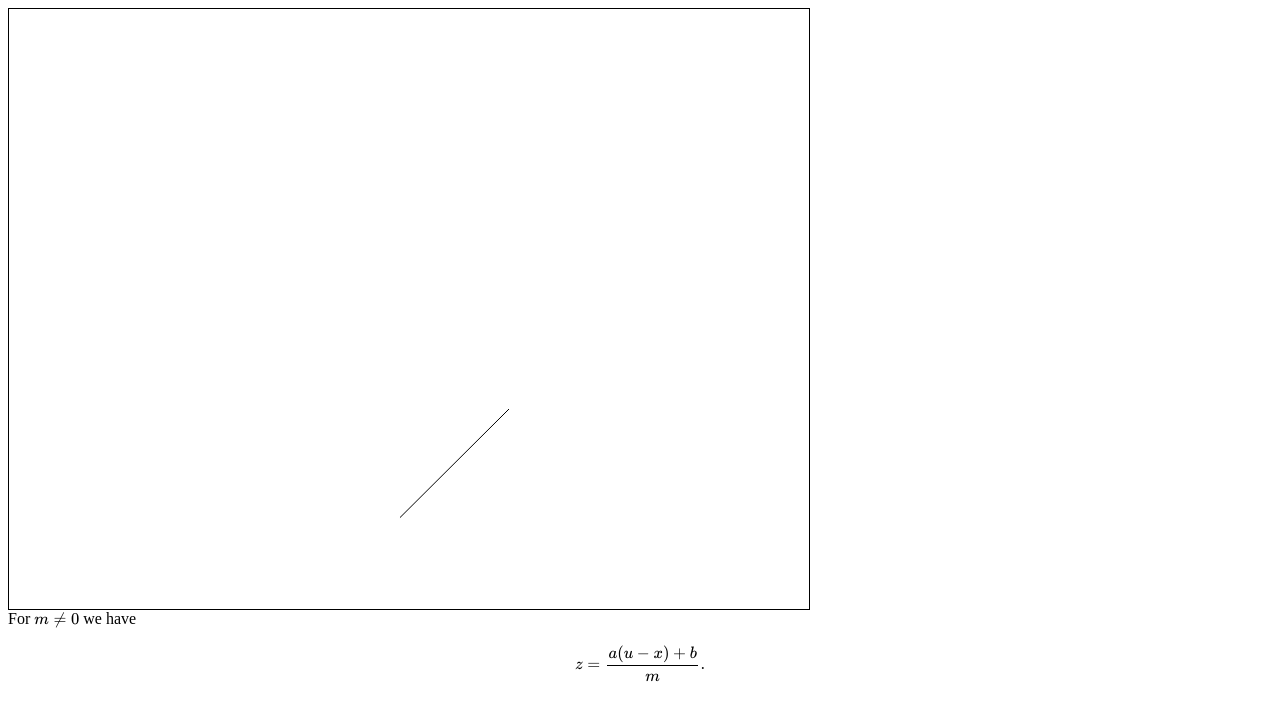
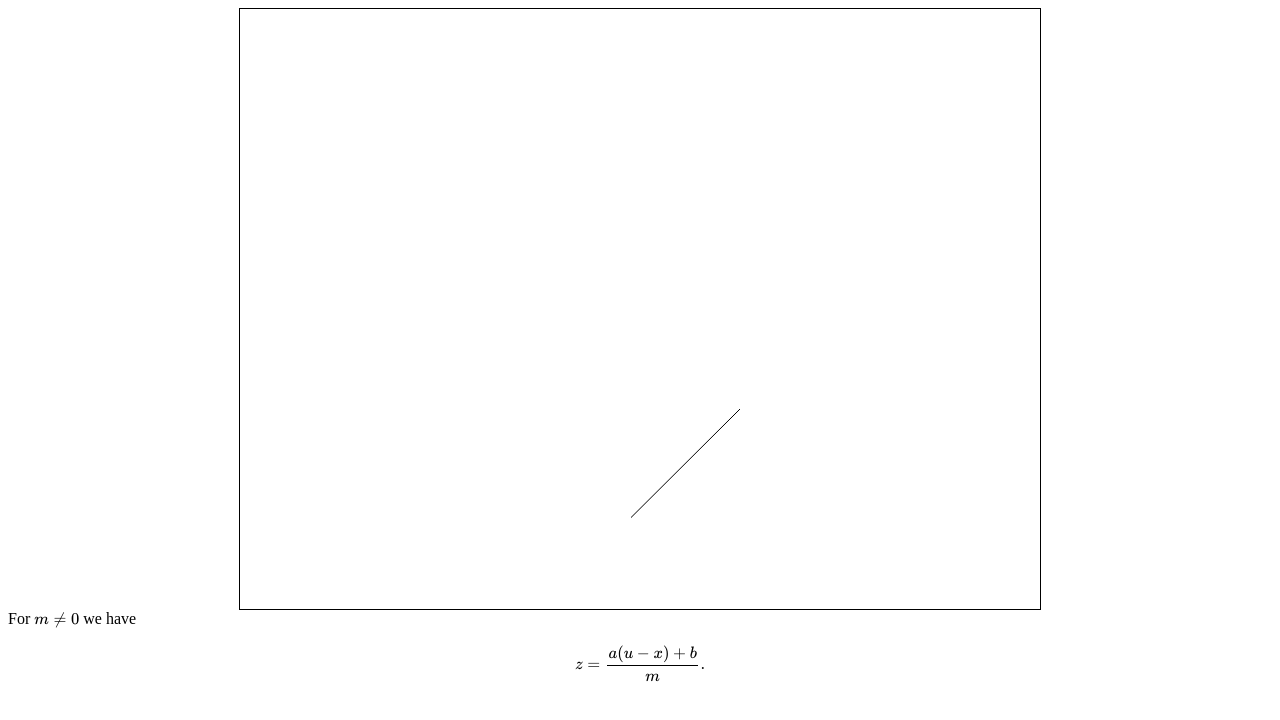
Before and after one commit to ensilico/ensilico.github.io, a plain HTML site: page index.html in a window 1280 px wide. Drawn offline with nearby package versions, Linux system fonts and the light colour scheme; some packages are replaced by stand-ins of ours.

Commit message:
try this

```diff
--- a/index.html
+++ b/index.html
@@ -103,7 +103,11 @@
         </script>
     </head>
     <body onload="app.initialize('visual')">
-        <canvas id="visual" width="800" height="600" style="border:1px solid #000000;">Opps!</canvas>
+        <center>
+            <canvas id="visual" width="800" height="600" style="border:1px solid #000000;">
+                Opps!
+            </canvas>
+        </center>
         <div>
             For \(m \ne 0\) we have
             $$z = \frac{a(u - x) + b}{m}.$$
```
